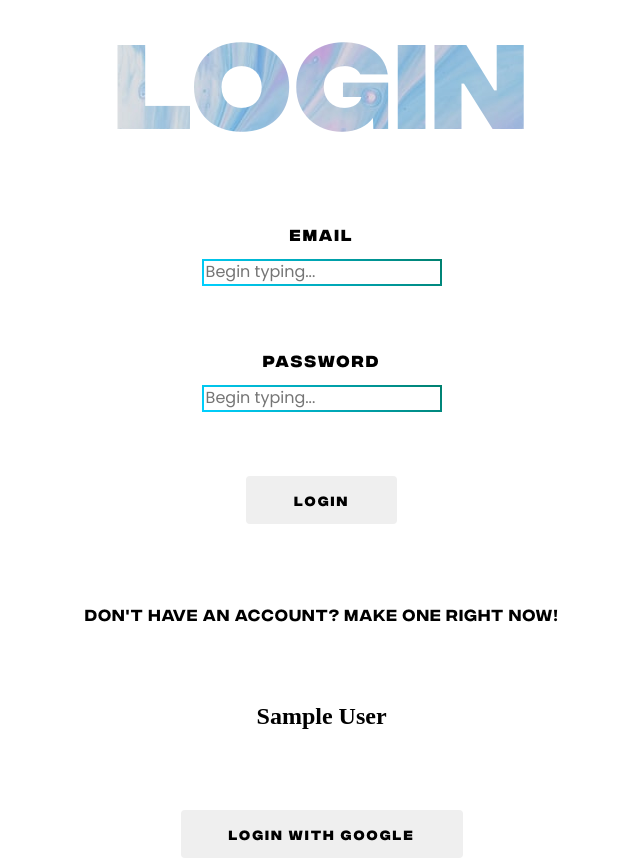
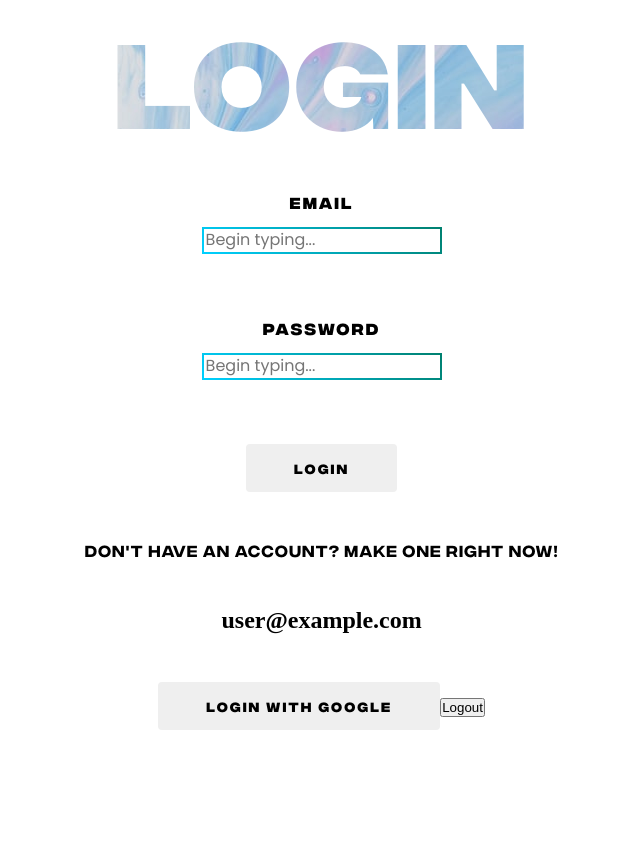
Before and after one commit to barrybtw/react-project, a React (Create React App) app: page / in a window 1280 px wide. Shown: the whole page, without its empty margins (312-952 px from the left). After the commit the page ends 800 px from the top, so only its background shows below. Built offline with nearby package versions, Linux system fonts and the light colour scheme; no server answers; sample sign-in values are in the browser's storage.

Commit message:
Login added

```diff
--- a/src/App.js
+++ b/src/App.js
@@ -1,5 +1,4 @@
 import { BrowserRouter as Router, Routes, Route } from "react-router-dom";
-import { useState } from "react";
 
 import { useAuth } from "./firebase/config";
 
@@ -9,11 +8,18 @@ import { authContext } from "./context/AuthContext";
 //Pages import, 1 line thanks.
 import { Login, Conversation, Profile } from "./pages";
 
+//Component imports, 1 line thanks.
+import { Navbar } from "./components";
+
+//Helpers
+import { handleLogout } from "./helpers/helpers";
+
 export const App = () => {
   const currentUser = useAuth();
   return (
     <Router>
-      <authContext.Provider value={{ currentUser }}>
+      <authContext.Provider value={{ currentUser, handleLogout }}>
+        <Navbar />
         <Routes>
           <Route path="/" element={<Login />} />
           <Route path="/conversation" element={<Conversation />} />
--- /dev/null
+++ b/src/components/index.js
@@ -0,0 +1,3 @@
+import { Navbar } from "./navbar/Navbar";
+
+export { Navbar };
--- a/src/components/navbar/Navbar.jsx
+++ b/src/components/navbar/Navbar.jsx
@@ -0,0 +1,7 @@
+export const Navbar = () => {
+  return (
+    <nav>
+      <h1></h1>
+    </nav>
+  );
+};
--- a/src/firebase/config.js
+++ b/src/firebase/config.js
@@ -1,5 +1,10 @@
 import { initializeApp } from "firebase/app";
-import { GoogleAuthProvider, getAuth, onAuthStateChanged } from "firebase/auth";
+import {
+  GoogleAuthProvider,
+  getAuth,
+  onAuthStateChanged,
+  signOut,
+} from "firebase/auth";
 import { useEffect, useState } from "react";
 
 const firebaseConfig = {
@@ -24,3 +29,7 @@ export const useAuth = () => {
   }, []);
   return currentUser;
 };
+
+export const logout = () => {
+  return signOut(auth);
+};
--- /dev/null
+++ b/src/helpers/helpers.js
@@ -0,0 +1,9 @@
+import { logout } from "../firebase/config";
+
+export const handleLogout = async () => {
+  try {
+    await logout();
+  } catch (error) {
+    alert("Error.");
+  }
+};
--- a/src/pages/login/Login.jsx
+++ b/src/pages/login/Login.jsx
@@ -6,11 +6,12 @@ import { authContext } from "../../context/AuthContext";
 import { signInWithPopup, signInWithEmailAndPassword } from "firebase/auth";
 import { auth, provider } from "../../firebase/config";
 import { useNavigate } from "react-router-dom";
+import { handleLogout } from "../../helpers/helpers";
 
 //Assets
 
 export const Login = () => {
-  const { isAuth, setIsAuth, currentUser } = useContext(authContext);
+  const { currentUser } = useContext(authContext);
   const formRef = useRef();
 
   const [email, setEmail] = useState("");
@@ -27,9 +28,6 @@ export const Login = () => {
       .then((result) => {
         // Signed in
         console.log(result.user);
-        setIsAuth(true);
-        localStorage.setItem("isLoggedIn", true);
-        localStorage.setItem("googleID", result.uid);
         // ...
 
         //To Save to database later
@@ -37,12 +35,11 @@ export const Login = () => {
         // const email = result.user.email;
         // const useravatar = result.user.photoURL;
 
-        // navigate("/conversation");
+        navigate("/conversation");
       })
       .catch((error) => {
         // Failed sign in
-        console.log(error.message);
-        console.log(error.code);
+        console.log(error);
         // ...
       });
   };
@@ -51,14 +48,12 @@ export const Login = () => {
       .then((userCredential) => {
         // Signed in
         const user = userCredential.user;
-        // navigate("/conversation");
+        navigate("/conversation");
         console.log(currentUser);
         // ...
       })
       .catch((error) => {
         // Failed sign in
-        const errorCode = error.code;
-        const errorMessage = error.message;
         console.log(error);
         // ...
       });
@@ -115,11 +110,12 @@ export const Login = () => {
       <div className="login__splitter">
         Don't have an account? Make one right now!
       </div>
-      <h1>{currentUser && <>{currentUser.displayName}</>}</h1>
+      <h1>{currentUser && <>{currentUser.email}</>}</h1>
       <div className="login__google">
         <button onClick={loginWithGoogle} className="login__button--styles">
           Login With Google
         </button>
+        {currentUser && <button onClick={handleLogout}>Logout</button>}
       </div>
     </section>
   );
--- a/src/pages/login/login.scss
+++ b/src/pages/login/login.scss
@@ -29,7 +29,7 @@
   display: flex;
   justify-content: center;
   align-items: center;
-  gap: 5rem;
+  gap: 3rem;
 
   flex-direction: column;
 }
--- a/src/pages/message/Conversation.jsx
+++ b/src/pages/message/Conversation.jsx
@@ -1,6 +1,17 @@
 import "./conversation.scss";
 
+// Imports
+import { useEffect } from "react";
+import { useContext } from "react/cjs/react.development";
+import { authContext } from "../../context/AuthContext";
+import { useNavigate } from "react-router-dom";
+
 export const Conversation = () => {
+  const currentUser = useContext(authContext);
+  const navigate = useNavigate();
+  useEffect(() => {
+    if (currentUser.email === undefined) navigate("/");
+  }, []);
   return (
     <div>
       <h1>conversation</h1>
```
